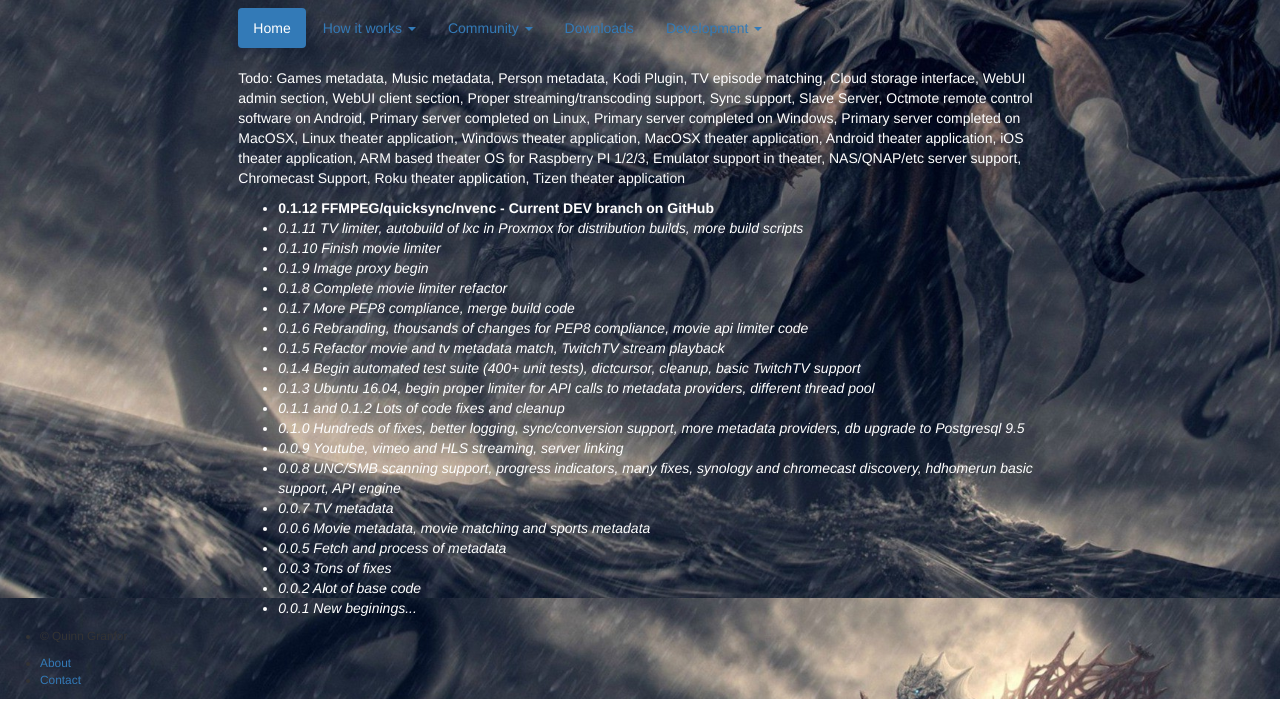
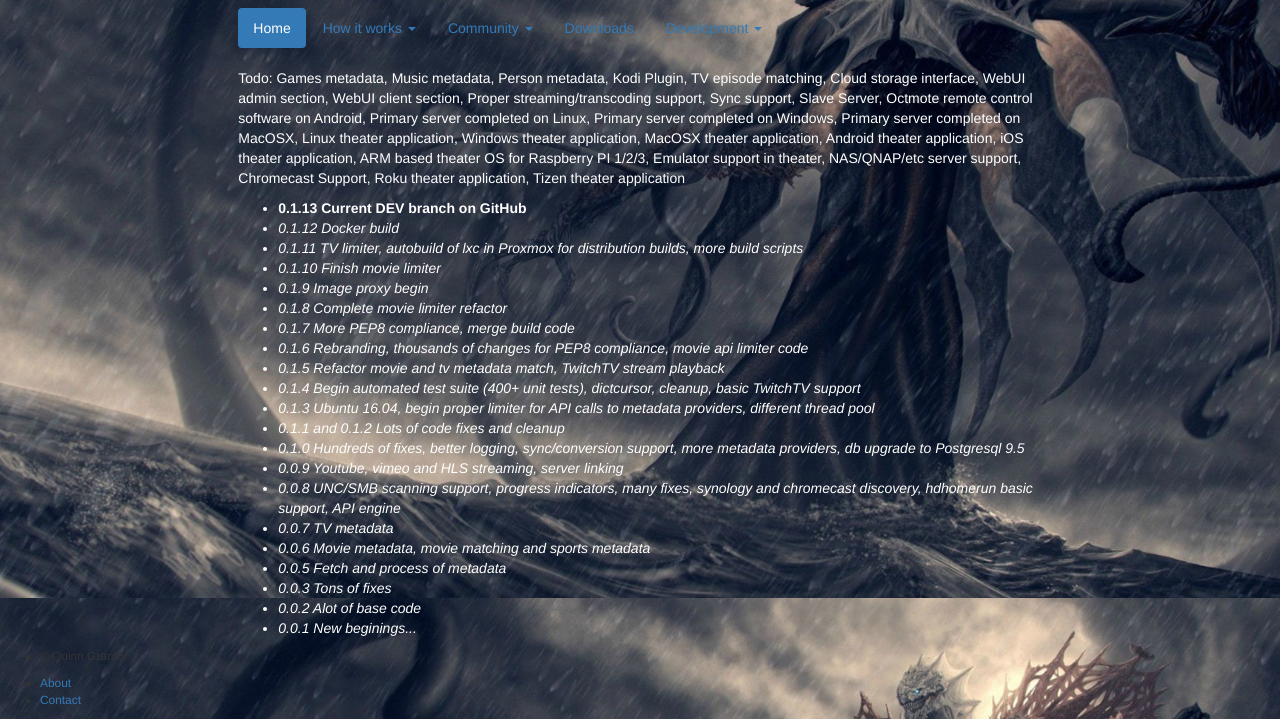
Before and after one commit to MediaKraken/MediaKraken_Website, a plain HTML site: page roadmap.html in a window 1280 px wide. Shown: the part 202-921 px from the top of the page. Drawn offline with nearby package versions, Linux system fonts and the light colour scheme.

Commit message:
new branch

```diff
--- a/roadmap.html
+++ b/roadmap.html
@@ -28,8 +28,9 @@
     <div class="col-sm-8 col-sm-offset-2">
         <p style="color:white;">Todo: Games metadata, Music metadata, Person metadata, Kodi Plugin, TV episode matching, Cloud storage interface, WebUI admin section, WebUI client section, Proper streaming/transcoding support, Sync support, Slave Server, Octmote remote control software on Android, Primary server completed on Linux, Primary server completed on Windows, Primary server completed on MacOSX, Linux theater application, Windows theater application, MacOSX theater application, Android theater application, iOS theater application, ARM based theater OS for Raspberry PI 1/2/3, Emulator support in theater, NAS/QNAP/etc server support, Chromecast Support, Roku theater application, Tizen theater application</p>
         <ul style="color:white;">
-        <li><b>0.1.12 FFMPEG/quicksync/nvenc - Current DEV branch on GitHub</b>
-        <li><i>0.1.11 TV limiter, autobuild of lxc in Proxmox for distribution builds, more build scripts
+        <li><b>0.1.13 Current DEV branch on GitHub</b>
+        <li><i>0.1.12 Docker build
+        <li>0.1.11 TV limiter, autobuild of lxc in Proxmox for distribution builds, more build scripts
         <li>0.1.10 Finish movie limiter
         <li>0.1.9 Image proxy begin
         <li>0.1.8 Complete movie limiter refactor
```
